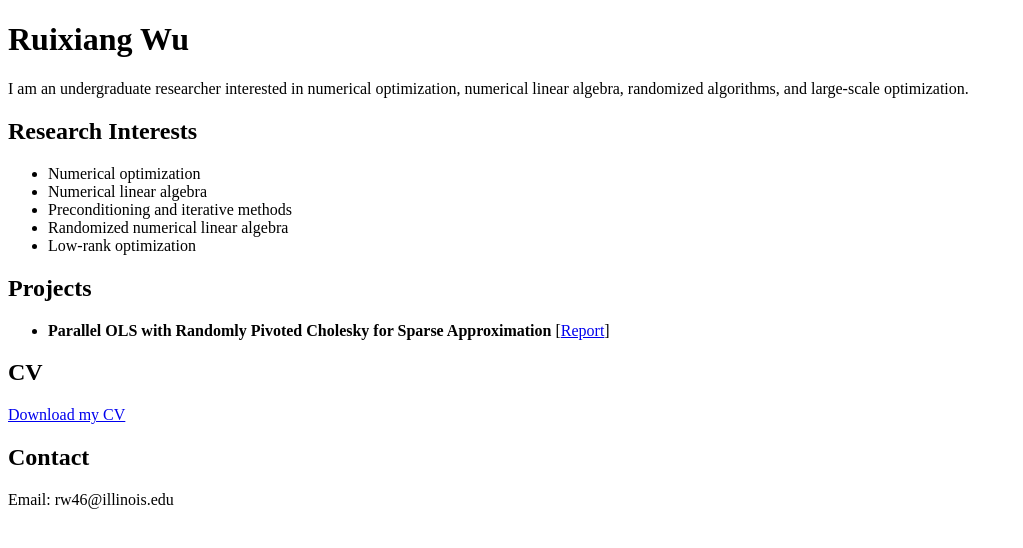
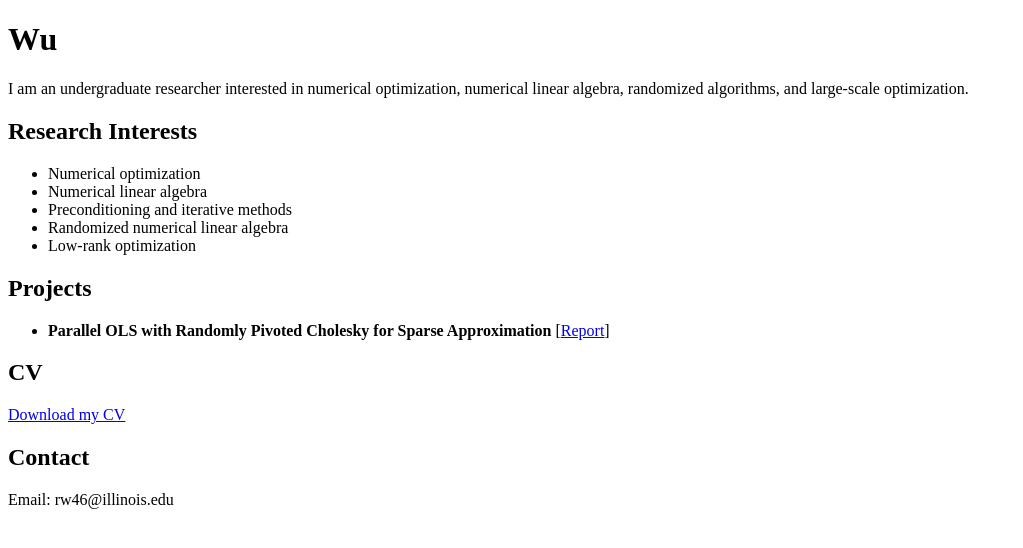
Before and after one commit to Renascentiaaa/.github.io, a plain HTML site: page index.html in a window 1280 px wide. Shown: the whole page, without its empty margins (0-1023 px from the left). Drawn offline with Linux system fonts and the light colour scheme.

Commit message:
Update index.html

```diff
--- a/index.html
+++ b/index.html
@@ -2,10 +2,10 @@
 <html>
 <head>
   <meta charset="UTF-8">
-  <title>Ruixiang Wu</title>
+  <title>Wu</title>
 </head>
 <body>
-  <h1>Ruixiang Wu</h1>
+  <h1>Wu</h1>
 
   <p>
     I am an undergraduate researcher interested in numerical optimization,
```
